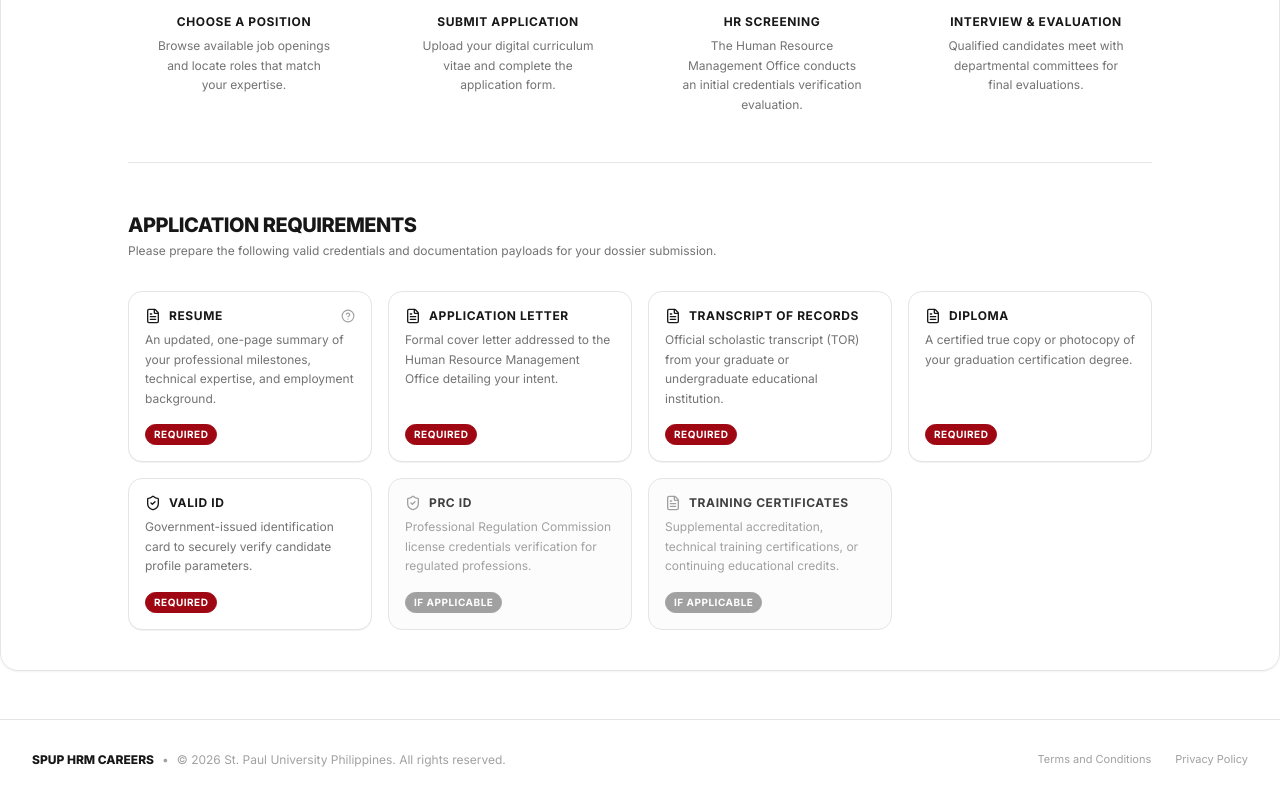
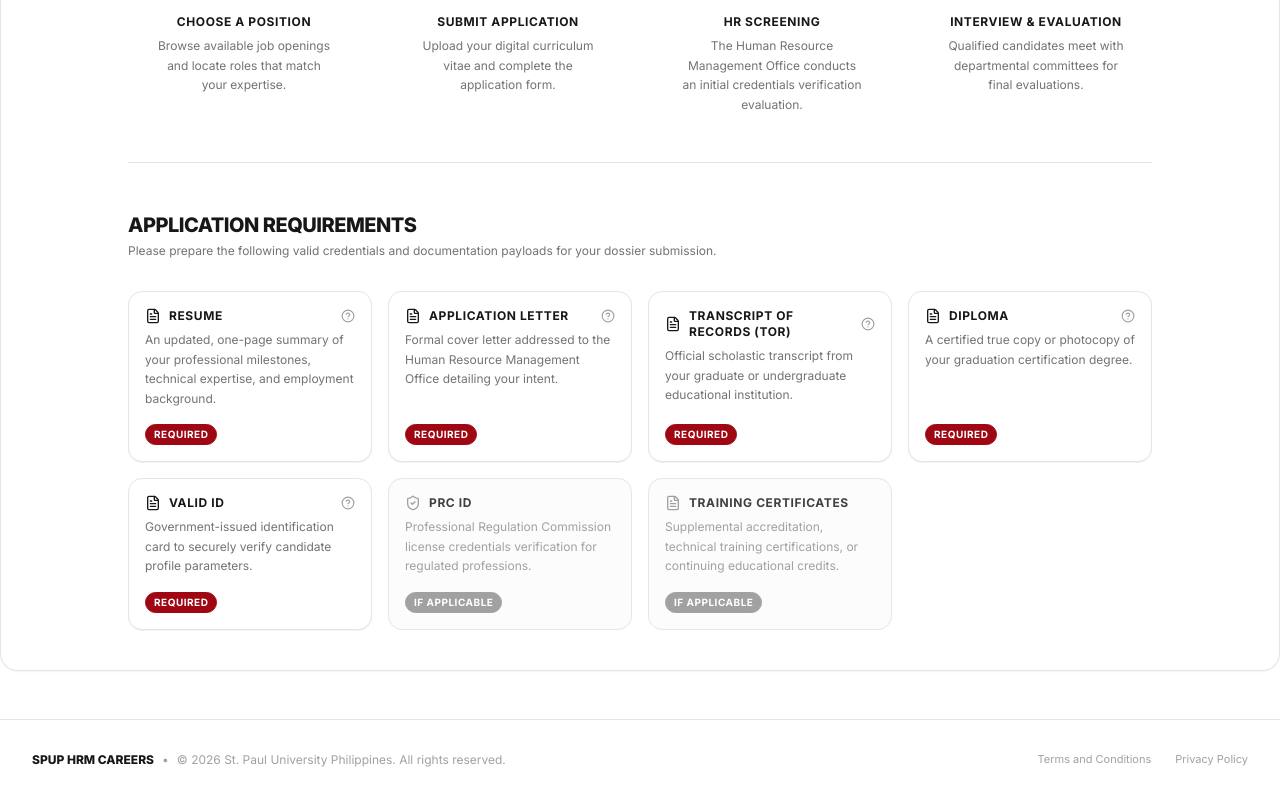
Before and after one commit to angelop-1602/spup-sims, a Next.js app: page /careers in a window 1280 px wide. Shown: the part 1248-2048 px from the top of the page. Built offline with nearby package versions, Linux system fonts and the light colour scheme; no server answers; what @azure/msal-react would draw is missing.

Commit message:
feat: add tooltips to required documents

```diff
--- a/app/careers/page.tsx
+++ b/app/careers/page.tsx
@@ -499,9 +499,26 @@ export default function HrmPage() {
 
               <div className="p-4 bg-white border border-neutral-200 rounded-xl shadow-2xs flex flex-col justify-between">
                 <div>
+                  <div className="flex items-center justify-between gap-2">
                     <div className="flex items-center gap-2 text-xs font-bold text-neutral-900 uppercase tracking-wider">
                       <FileText className="w-4 h-4 text-neutral-900 shrink-0" />
                       <span>Application Letter</span>
+                    </div>
+
+                    <div className="relative group flex items-center">
+                      <button
+                        type="button"
+                        className="text-neutral-400 hover:text-neutral-600 transition-colors cursor-help"
+                        aria-label="Application letter requirement instructions"
+                      >
+                        <HelpCircle className="w-3.5 h-3.5 pointer-events-none" />
+                      </button>
+
+                      <div className="absolute bottom-full mb-2 left-1/2 -translate-x-1/2 hidden group-hover:block w-48 bg-neutral-950 text-neutral-100 text-[10px] p-2.5 rounded-lg shadow-xl border border-neutral-800 z-50 pointer-events-none text-center normal-case tracking-normal font-medium leading-normal animate-in fade-in duration-100">
+                        Insert additional information here.
+                        <div className="absolute top-full left-1/2 -translate-x-1/2 border-4 border-transparent border-t-neutral-950" />
+                      </div>
+                    </div>
                   </div>
                   <p className="text-xs text-neutral-500 mt-1.5 leading-relaxed font-normal">
                     Formal cover letter addressed to the Human Resource Management Office detailing your intent.
@@ -516,12 +533,29 @@ export default function HrmPage() {
 
               <div className="p-4 bg-white border border-neutral-200 rounded-xl shadow-2xs flex flex-col justify-between">
                 <div>
+                  <div className="flex items-center justify-between gap-2">
                     <div className="flex items-center gap-2 text-xs font-bold text-neutral-900 uppercase tracking-wider">
                       <FileText className="w-4 h-4 text-neutral-900 shrink-0" />
-                    <span>Transcript of Records</span>
+                      <span>Transcript of Records (TOR)</span>
+                    </div>
+
+                    <div className="relative group flex items-center">
+                      <button
+                        type="button"
+                        className="text-neutral-400 hover:text-neutral-600 transition-colors cursor-help"
+                        aria-label="Transcript of Records requirement instructions"
+                      >
+                        <HelpCircle className="w-3.5 h-3.5 pointer-events-none" />
+                      </button>
+
+                      <div className="absolute bottom-full mb-2 left-1/2 -translate-x-1/2 hidden group-hover:block w-48 bg-neutral-950 text-neutral-100 text-[10px] p-2.5 rounded-lg shadow-xl border border-neutral-800 z-50 pointer-events-none text-center normal-case tracking-normal font-medium leading-normal animate-in fade-in duration-100">
+                        Insert additional information here.
+                        <div className="absolute top-full left-1/2 -translate-x-1/2 border-4 border-transparent border-t-neutral-950" />
+                      </div>
+                    </div>
                   </div>
                   <p className="text-xs text-neutral-500 mt-1.5 leading-relaxed font-normal">
-                    Official scholastic transcript (TOR) from your graduate or undergraduate educational institution.
+                    Official scholastic transcript from your graduate or undergraduate educational institution.
                   </p>
                 </div>
                 <div className="mt-4 flex items-center">
@@ -533,9 +567,26 @@ export default function HrmPage() {
 
               <div className="p-4 bg-white border border-neutral-200 rounded-xl shadow-2xs flex flex-col justify-between">
                 <div>
+                  <div className="flex items-center justify-between gap-2">
                     <div className="flex items-center gap-2 text-xs font-bold text-neutral-900 uppercase tracking-wider">
                       <FileText className="w-4 h-4 text-neutral-900 shrink-0" />
                       <span>Diploma</span>
+                    </div>
+
+                    <div className="relative group flex items-center">
+                      <button
+                        type="button"
+                        className="text-neutral-400 hover:text-neutral-600 transition-colors cursor-help"
+                        aria-label="Diploma requirement instructions"
+                      >
+                        <HelpCircle className="w-3.5 h-3.5 pointer-events-none" />
+                      </button>
+
+                      <div className="absolute bottom-full mb-2 left-1/2 -translate-x-1/2 hidden group-hover:block w-48 bg-neutral-950 text-neutral-100 text-[10px] p-2.5 rounded-lg shadow-xl border border-neutral-800 z-50 pointer-events-none text-center normal-case tracking-normal font-medium leading-normal animate-in fade-in duration-100">
+                        Insert additional information here.
+                        <div className="absolute top-full left-1/2 -translate-x-1/2 border-4 border-transparent border-t-neutral-950" />
+                      </div>
+                    </div>
                   </div>
                   <p className="text-xs text-neutral-500 mt-1.5 leading-relaxed font-normal">
                     A certified true copy or photocopy of your graduation certification degree.
@@ -550,9 +601,26 @@ export default function HrmPage() {
 
               <div className="p-4 bg-white border border-neutral-200 rounded-xl shadow-2xs flex flex-col justify-between">
                 <div>
+                  <div className="flex items-center justify-between gap-2">
                     <div className="flex items-center gap-2 text-xs font-bold text-neutral-900 uppercase tracking-wider">
-                    <ShieldCheck className="w-4 h-4 text-neutral-900 shrink-0" />
+                      <FileText className="w-4 h-4 text-neutral-900 shrink-0" />
                       <span>Valid ID</span>
+                    </div>
+
+                    <div className="relative group flex items-center">
+                      <button
+                        type="button"
+                        className="text-neutral-400 hover:text-neutral-600 transition-colors cursor-help"
+                        aria-label="Valid ID requirement instructions"
+                      >
+                        <HelpCircle className="w-3.5 h-3.5 pointer-events-none" />
+                      </button>
+
+                      <div className="absolute bottom-full mb-2 left-1/2 -translate-x-1/2 hidden group-hover:block w-48 bg-neutral-950 text-neutral-100 text-[10px] p-2.5 rounded-lg shadow-xl border border-neutral-800 z-50 pointer-events-none text-center normal-case tracking-normal font-medium leading-normal animate-in fade-in duration-100">
+                        E.g., Insert list here.
+                        <div className="absolute top-full left-1/2 -translate-x-1/2 border-4 border-transparent border-t-neutral-950" />
+                      </div>
+                    </div>
                   </div>
                   <p className="text-xs text-neutral-500 mt-1.5 leading-relaxed font-normal">
                     Government-issued identification card to securely verify candidate profile parameters.
```
Lines whose indentation alone changed are shown as unchanged.
